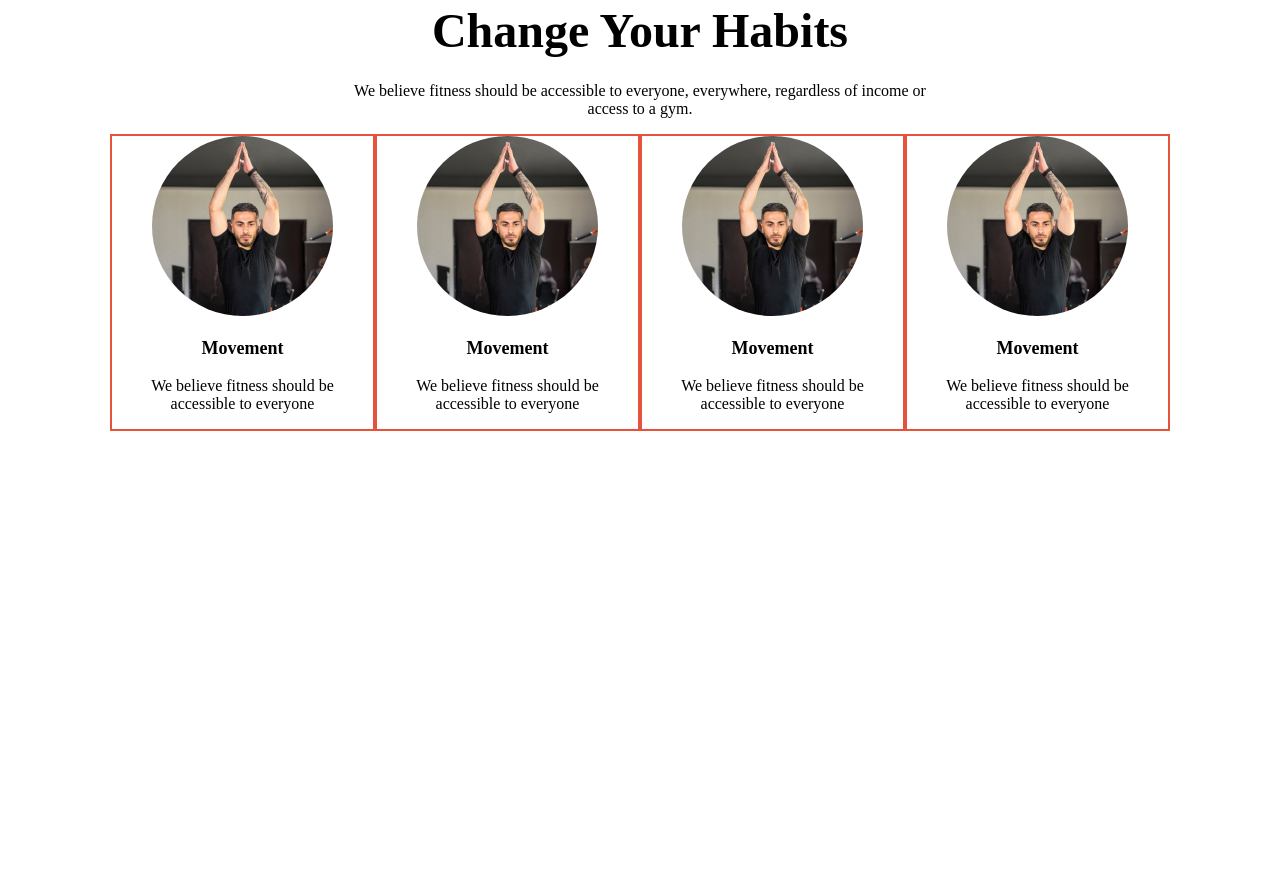
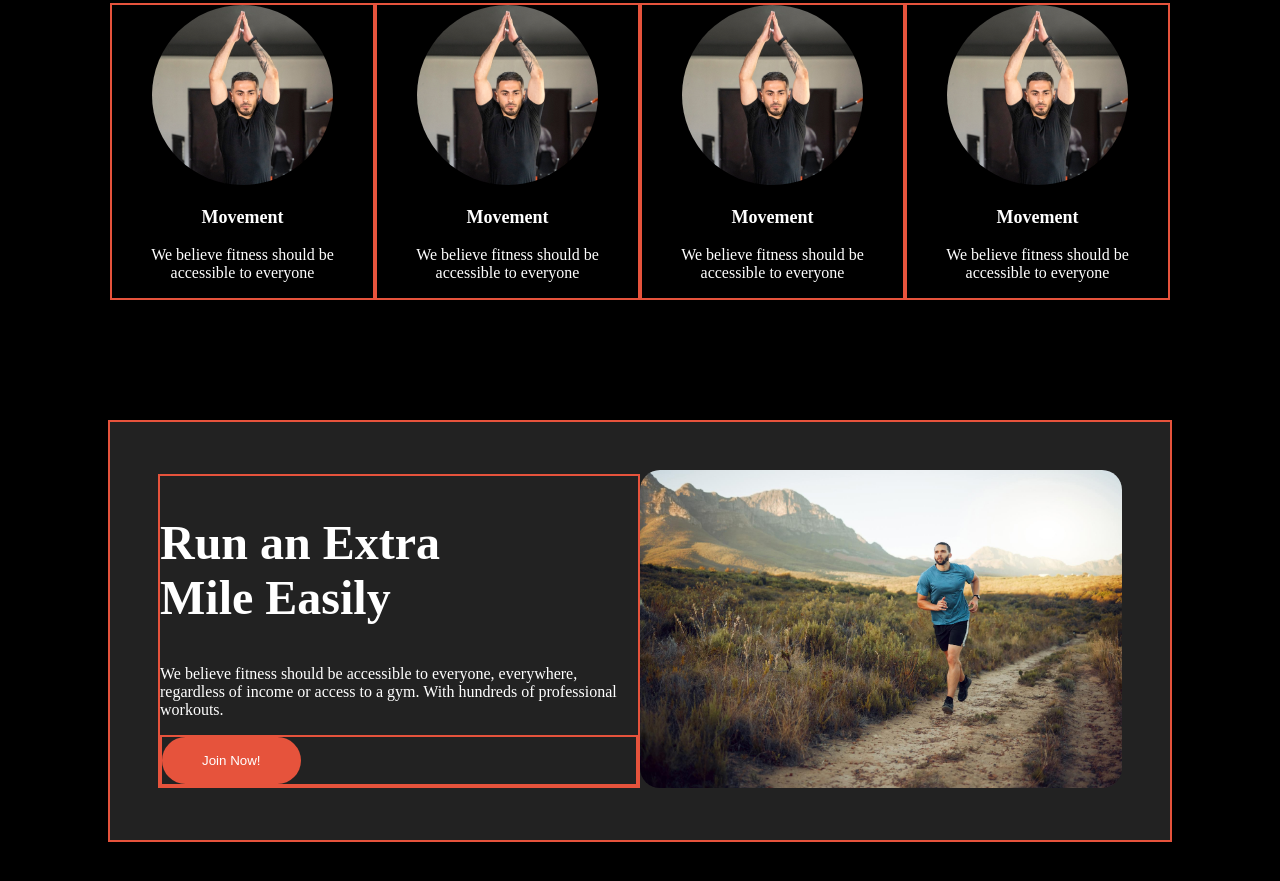
Before and after one commit to Rifatinfo/versatile-responsive-web, a plain HTML site: page index.html in a window 1280 px wide. Shown: the part 869-1750 px from the top of the page. Before the commit the page ends 1308 px from the top, so only its background shows below. Drawn offline with Linux system fonts and the light colour scheme.

Commit message:
Run an Extra Mile Easily

```diff
--- a/index.html
+++ b/index.html
@@ -6,10 +6,10 @@
     <title>versatile-responsive-web</title>
     <link rel="stylesheet" href="styles/style.css">
 </head>
-<body>
-    <header>
+<body class="bg-color">
+    <header class="bg-color">
         <!-- header nav -->
-        <nav class="bg text header-content border">
+        <nav class="bg-color text header-content border">
             <div>
                 <h2 class="header-title text">Fitness</h2>
             </div>
@@ -22,7 +22,7 @@
                 </ul>
             </div>
         </nav>
-        <section class="banner">
+        <section class="banner border">
             <div class="banner-content">
                 <div>
                     <h1 class="banner-title">Get body in</br> shape & stay </br> healthy</h1>
@@ -33,7 +33,9 @@
                     <button class="banner-btn">Download App</button>
                 </div>
             </div>
-            <img src="images/Images 2.png" alt="">
+            <div>
+                <img src="images/Images 2.png" alt="">
+            </div>
         </section>
     </header>
     <main>
@@ -66,9 +68,25 @@
                     <p class="moment-description">We believe fitness should be </br> accessible to everyone</p>
                 </div>
 
-
          </div>
       </section>
+      <!-- /* Run an Extra Mile Easily */ -->
+      <section class="run border">
+       <div class="run-padding">
+        <div class="content-run border">
+            <div>
+                <h1 class="run-title">Run an Extra</br> Mile Easily</h1>
+            <p class="run-description">We believe fitness should be accessible to everyone, everywhere, regardless of income or access to a gym. With hundreds of professional workouts.</p>
+            </div>
+            <div class=" border">
+                <button class="common-btn">Join Now!</button>
+            </div>
+        </div>
+        <div class="run-img">
+            <img src="images/run.jpg" alt="">
+        </div>
+       </div>
+    </section>
     </main>
     <footer>
 
--- a/styles/style.css
+++ b/styles/style.css
@@ -1,9 +1,10 @@
 
 
-
-.bg{
-    background-color: linear-gradient(180.00deg, rgb(17, 17, 17),rgba(119, 119, 119, 0) 100%);
+body{
+    background-color: black;
+    color: white;
 }
+/* linear-gradient(180.00deg, rgb(17, 17, 17),rgba(119, 119, 119, 0) 100%); */
 .header-title{
     color: rgb(230, 83, 60);
     font-weight: 800;
@@ -49,8 +50,9 @@
     margin: 0 auto;
     display: flex;
     justify-content: space-between;
-    align-items: center;
     margin-bottom: 11.125rem;
+    background-color: linear-gradient(180.00deg, rgb(17, 17, 17),rgba(119, 119, 119, 0) 100%);
+    color: white;
 }
 .banner-title{
     font-size: 4.875rem;
@@ -73,12 +75,14 @@
     padding: 16px 40px 16px 40px;
     background-color: transparent;
     margin-left: 12px;
+    color: white;
 }
 
 /* habit section */
-.banner-content{
+.banner{
     max-width: 1060px;
     margin: 0 auto;
+    color: white;
 }
 .habit-title{
    text-align: center;
@@ -108,8 +112,41 @@
     align-items: center;
 }
 .habit-grid{
+    max-width: 1060px;
+    margin: 0 auto;
     display: grid;
     grid-template-columns: repeat(4 , 1fr);
+    color: white;
+}
+
+/* Run an Extra Mile Easily */
+.run{
+    max-width: 1060px;
+    margin: 120px auto;
+    background: rgb(34, 34, 34);
+}
+.content-run{
+    max-width: 50%;
+}
+.run-img{
+    max-width: 50%;
+}
+.run-img img{
+    width: 100%;
+    background-position:center;
+    background-size: cover;
+    background-repeat: no-repeat;
+    border-radius: 20px;
+}
+.run-title{
+    font-weight: 900;
+    font-size: 3rem;
+}
+.run-padding{
+    padding: 3rem;
+    display: flex;
+    justify-content: space-between;
+    align-items: center;
 }
 
 /* mobile responsive  */
@@ -117,6 +154,10 @@
     .banner{
         flex-direction: column;
         align-items: center;
+    }
+    .banner-description{
+        display: flex;
+        justify-content: start;
     }
     .list-items{
        display: none;
```
